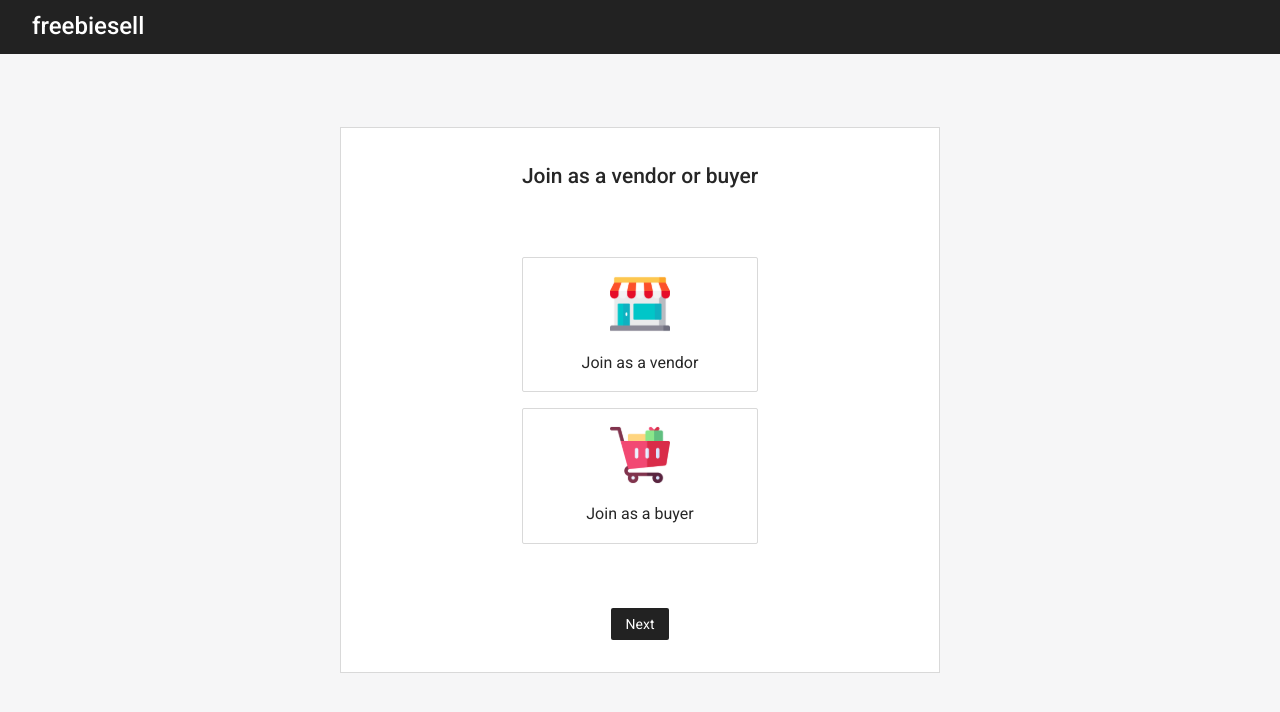
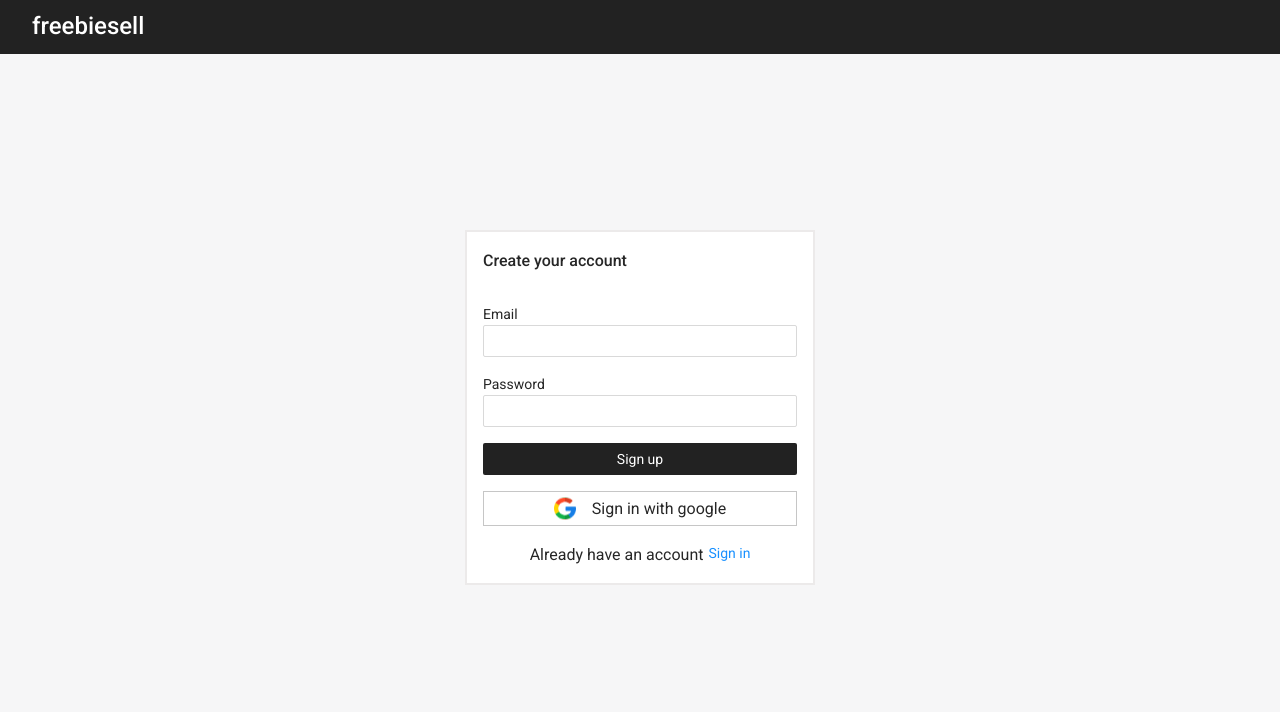
Before and after one commit to 0xluckycoder/ecommerce, a React (Create React App) app in the folder client/: page /settings in a window 1280 px wide. Shown: the top 712 px of the page. Built offline with nearby package versions, Linux system fonts and the light colour scheme.

Commit message:
auth components developed

```diff
--- a/client/src/App.js
+++ b/client/src/App.js
@@ -1,14 +1,15 @@
 import './app.scss';
 import 'antd/dist/antd.css';
 import SellerDashboard from './Components/SellerDashboard';
-import ChooseRole from './Components/Auth/ChooseRole';
+import AuthPage from './Components/Auth/AuthPage';
 
 function App() {
 
   return (
     <div className="App">
       {/* <SellerDashboard /> */}
-      <ChooseRole />
+      <AuthPage />
+      {/* <AuthPage /> */}
     </div>
   );
 }
--- /dev/null
+++ b/client/src/Components/Auth/AuthPage.js
@@ -0,0 +1,124 @@
+import React from 'react';
+import styles from './AuthPage.module.scss';
+import trolley from '../../assets/trolley.svg';
+import store from '../../assets/store.svg';
+import googleIcon from '../../assets/google-icon.svg';
+import TopNav from '../TopNav';
+import { Input, Button } from 'antd';
+
+/*
+- [x] - create seperate top navigation bar without hamburger menu called (topnavBrand) and use it in authenticate pages as a topnavbar
+- [x] - create a parent page for grey background with a centered box
+- [x] - create a grey page wrapper
+- [x] - try to include both signin and signup pages in this component
+- [x] - make the page mobile firendly
+- [ ] - create a flow and link all components accordingly
+- [ ] - add validation to form fields
+*/
+
+export default function AuthPage() {
+    return (
+        <GreyBackground>
+
+            <TopNav hideHamburger={true} />
+
+            {/* <SignIn /> */}
+
+            <SignUp />
+
+            {/* <div className={styles.centerBox}>
+                <h2>Join as a vendor or buyer</h2>
+
+                <div className={styles.selectItems}>
+                    <SelectItem text="Join as a vendor" icon={store} />
+                    <SelectItem text="Join as a buyer" icon={trolley} />
+                </div>
+
+                <Button className="themed-btn">Next</Button>
+            </div> */}
+
+        </GreyBackground>
+    );
+}
+
+function SignUp() {
+    return (
+        <div className={styles.authBox}>
+            <p className={styles.heading}>Create your account</p>
+            <div className={styles.row}>
+                <div className={styles.formItem}>
+                    <label>Email</label>
+                    <Input />
+                </div>
+            </div>
+            <div className={styles.row}>
+                <div className={styles.formItem}>
+                    <label>Password</label>
+                    <Input />
+                </div>
+            </div>
+            <div className={styles.row}>
+                <Button className='themed-btn'>Sign up</Button>
+            </div>
+            <div className={`${styles.row} ${styles.withGoogle}`}>
+                <img src={googleIcon} />
+                <p>Sign in with google</p>
+            </div>
+            <div className={styles.row}>
+                <div className={`${styles.inline} ${styles.center}`}>
+                    <p>Already have an account</p><a>Sign in</a>
+                </div>
+            </div>
+        </div>
+    )
+}
+
+function SignIn() {
+    return (
+        <div className={styles.authBox}>
+            <p className={styles.heading}>Login to your account</p>
+            <div className={styles.row}>
+                <div className={styles.formItem}>
+                    <label>Email</label>
+                    <Input />
+                </div>
+            </div>
+            <div className={styles.row}>
+                <div className={styles.formItem}>
+                    <label>Password</label>
+                    <Input />
+                </div>
+            </div>
+            <div className={`${styles.row} ${styles.center}`}>
+                <a className={styles.forgotPassword}>Forgot Password</a>
+            </div>
+            <div className={styles.row}>
+                <Button className='themed-btn'>Log In</Button>
+            </div>
+            <div className={`${styles.row} ${styles.withGoogle}`}>
+                <img src={googleIcon} />
+                <p>Sign in with google</p>
+            </div>
+            <div className={styles.row}>
+                <div className={`${styles.inline} ${styles.center}`}>
+                    <p>Didn't have an account ?</p><a>Sign up</a>
+                </div>
+            </div>
+        </div>
+    );
+}
+
+function GreyBackground(props) {
+    return (
+        <div className='grey-background'>{props.children}</div>
+    )
+}
+
+function SelectItem({ text, icon }) {
+    return (
+        <div className={styles.selectItem}>
+            <img src={icon} />
+            <p>{text}</p>
+        </div>
+    );
+}
--- /dev/null
+++ b/client/src/Components/Auth/AuthPage.module.scss
@@ -0,0 +1,99 @@
+.centerBox {
+    position: relative;
+    top: calc(50% - 545.28px/2 + 53px/2);
+    padding: 2rem 0px;
+    border: 1px solid #D9D9D9;
+    background-color: #fff;
+    max-width: 600px;
+    margin: auto;
+    text-align: center;
+
+    h2 {
+        margin: 0px;
+    }
+
+    .selectItems {
+        padding: 4rem 0px;
+        display: flex;
+        flex-direction: column;
+        gap: 1rem;
+        align-items: center;
+        .selectItem {
+            cursor: pointer;
+            padding: 1rem 0;
+            border: 2px solid #D9D9D9;
+            border-radius: 2px;
+            min-width: 236px;
+
+            &:hover {
+                border: 2px solid #000;
+            }
+
+            img {
+                padding-bottom: 1rem;
+            }
+
+            p {
+                margin: 0;
+            }
+        }
+    }
+}
+
+// sign in
+.authBox {
+    position: relative;
+    top: calc(50% - 393px/2 + 53px/2);
+    background: #fff;
+    padding: 1rem;
+    max-width: 350px;
+    margin: auto;
+    border: 2px solid #ECEAEA;
+
+    .heading {
+        font-weight: 500;
+        padding-bottom: 30px;
+    }
+
+    .center {
+        text-align: center;
+    }
+
+    .inline {
+        display: flex;
+        gap: 5px;
+        justify-content: center;
+    }
+
+    .row {
+        &:not(:last-child) {
+            margin-bottom: 1rem;
+        }
+
+        a.forgotPassword {
+            color: #A9A9A9;
+        }
+
+        button {
+            width: 100%;
+        }
+    }
+
+    .withGoogle {
+        display: flex;
+        gap: 1rem;
+        justify-content: center;
+        border: 1px solid #C6C6C6;
+        padding: 4px 0px;
+    }
+
+    p {
+        margin: 0px;
+    }
+}
+
+@media(max-width: 632px) {
+    .centerBox {
+        margin: 0 1rem;
+    }
+}
--- a/client/src/Components/Auth/ChooseRole.js
+++ /dev/null
@@ -1,41 +0,0 @@
-import React from 'react';
-import styles from './chooseRole.module.scss';
-import { Button } from 'antd';
-import trolley from '../../assets/trolley.svg';
-import store from '../../assets/store.svg';
-
-/*
-- create seperate top navigation bar without hamburger menu called (topnavBrand) and use it in authenticate pages as a topnavbar
-- create a parent page for grey background with a centered box
-*/
-
-export default function ChooseRole() {
-    return (
-        <div className='grey-background'>
-            <div className='brand-top-nav'>
-                <h1>freebiesell</h1>
-            </div>
-
-            <div className={styles.centerBox}>
-                <h2>Join as a vendor or buyer</h2>
-
-                <div className={styles.selectItems}>
-                    <SelectItem text="Join as a vendor" icon={store} />
-                    <SelectItem text="Join as a buyer" icon={trolley} />
-                </div>
-
-                <Button className="themed-btn">Next</Button>
-            </div>
-
-        </div>
-    );
-}
-
-function SelectItem({ text, icon }) {
-    return (
-        <div className={styles.selectItem}>
-            <img src={icon} />
-            <p>{text}</p>
-        </div>
-    );
-}
--- a/client/src/Components/Auth/chooseRole.module.scss
+++ /dev/null
@@ -1,38 +0,0 @@
-.centerBox {
-    position: relative;
-    top: calc(50% - 545.28px/2 - 53.71px);
-    padding: 2rem 0px;
-    border: 1px solid #D9D9D9;
-    background-color: #fff;
-    max-width: 600px;
-    margin: auto;
-    text-align: center;
-
-    h2 {
-        margin: 0px;
-    }
-
-    .selectItems {
-        padding: 4rem 0px;
-        display: flex;
-        flex-direction: column;
-        gap: 1rem;
-        align-items: center;
-        .selectItem {
-            cursor: pointer;
-            padding: 1rem 0;
-            border: 1px solid #D9D9D9;
-            border-radius: 2px;
-            min-width: 236px;
-
-            img {
-                padding-bottom: 1rem;
-            }
-
-            p {
-                margin: 0;
-            }
-        }
-    }
-
-}
--- a/client/src/Components/TopNav.js
+++ b/client/src/Components/TopNav.js
@@ -3,11 +3,11 @@ import styles from './topNav.module.scss';
 import { FontAwesomeIcon } from '@fortawesome/react-fontawesome';
 import { faBars } from '@fortawesome/free-solid-svg-icons';
 
-export default function TopNav({ setSideNavState, sideNavState }) {
+export default function TopNav({ setSideNavState, sideNavState, hideHamburger }) {
 
     return (
         <div className={styles.topnav}>
-            <FontAwesomeIcon onClick={() => setSideNavState(!sideNavState)} icon={faBars} />
+            {hideHamburger || <FontAwesomeIcon onClick={() => setSideNavState(!sideNavState)} icon={faBars} />}
             <h1>freebiesell</h1>
         </div>
     );
```
Also changed, not shown: client/src/assets/google-icon.svg (added), 1 other file (tests, documents, lock files or other folders).
